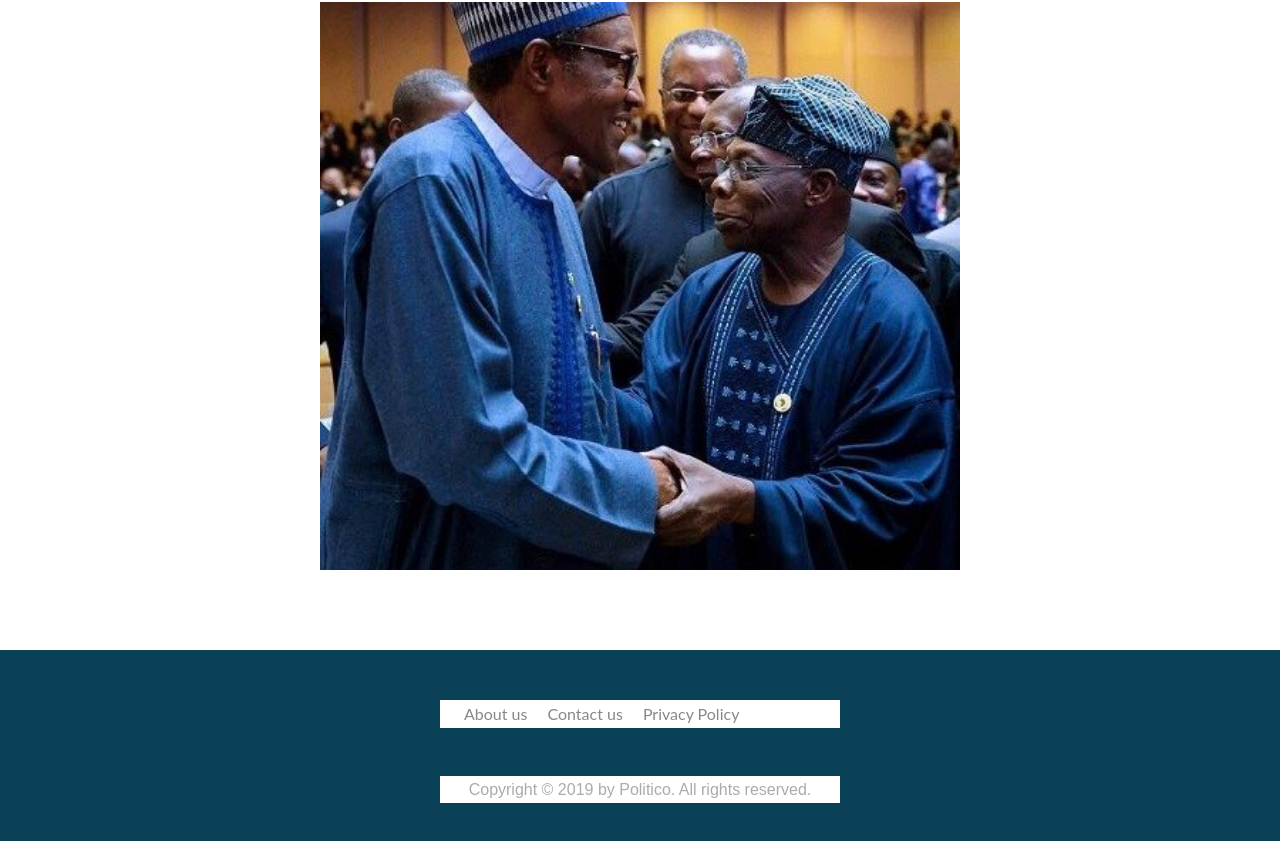
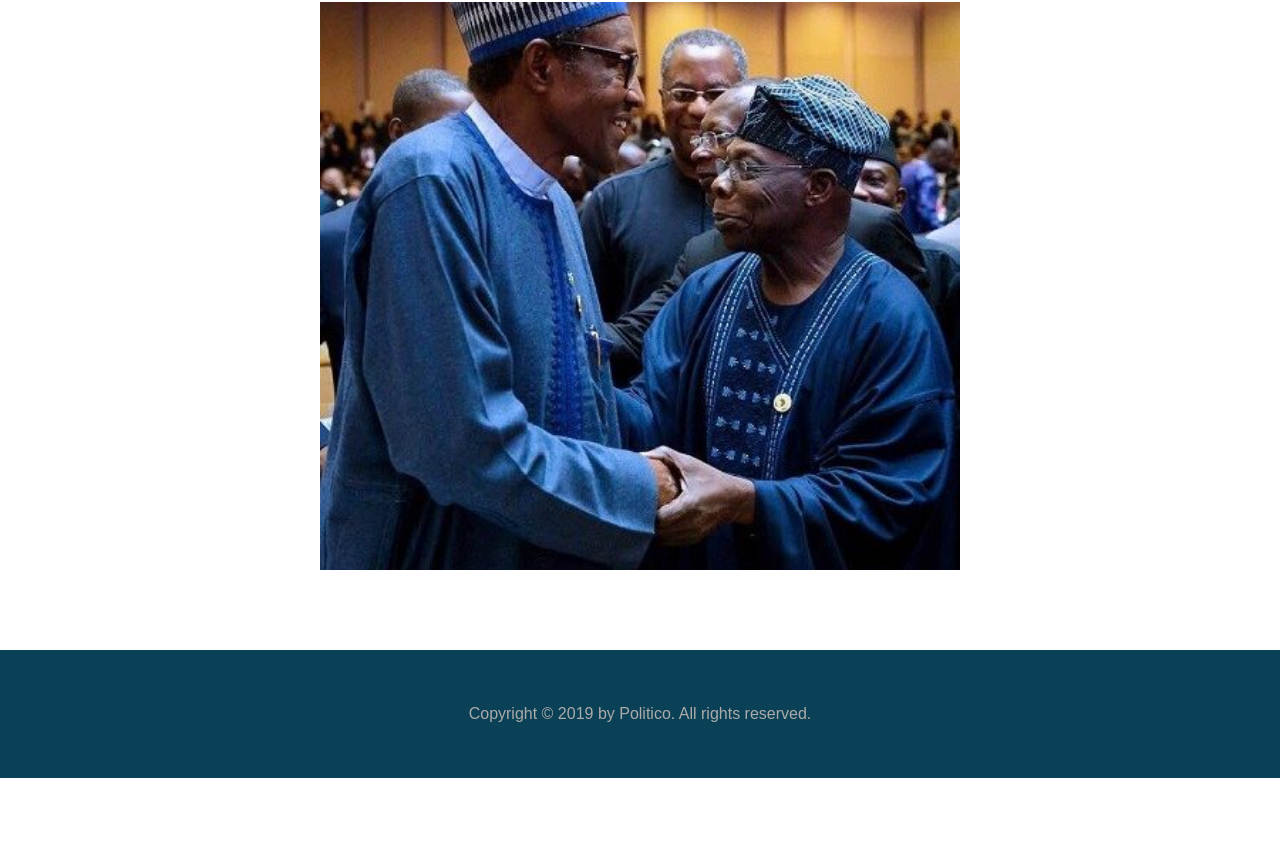
Before and after one commit to AnayoOleru/Reactify-Politico, a React app: page / in a window 1280 px wide. Shown: the part 1679-2520 px from the top of the page. After the commit the page ends 2457 px from the top, so only its background shows below. Built offline with nearby package versions, Linux system fonts and the light colour scheme.

Commit message:
166104829develop):implement feedback -implement feedback

```diff
--- a/src/components/pages/adminPages/edit-party.jsx
+++ b/src/components/pages/adminPages/edit-party.jsx
@@ -2,6 +2,7 @@ import React, { Component } from 'react';
 import { Provider } from 'react-redux';
 import PropTypes from 'prop-types';
 import { connect } from 'react-redux';
+import swal from 'sweetalert';
 import { editParty } from '../../../actions/editAction';
 import store from '../../../store';
 import AdminNavBar from '../../reuseable component/admin-navbar.component';
@@ -27,10 +28,11 @@ export class EditParty extends Component {
     const partyId = this.props.match.params.id;
     const adminInput = this.state;
 
-    const data = {
-      name: adminInput.partyname,
-    };
-    this.props.editParty(data, partyId);
+    this.props.editParty(adminInput.partyname, partyId);
+    swal({
+      icon: 'success',
+      title: `Party Edited successfully`,
+    });
   }
 
   render() {
--- a/src/components/reuseable component/footer-component.jsx
+++ b/src/components/reuseable component/footer-component.jsx
@@ -4,17 +4,8 @@ import '../../styles/footer.style.css';
 const Footer = () => {
   return (
     <footer className="global-footer">
-    <div className="row">
-        <div className="col span-1-of-2">
-            <ul className="global-footer-nav">
-                <li className="global-footer-nav-list"><a className="global-footer-nav-list-title" href={"/about-us"}>About us</a></li>
-                <li className="global-footer-nav-list"><a className="global-footer-nav-list-title" href={"/contact-us"}>Contact us</a></li>
-                <li className="global-footer-nav-list"><a className="global-footer-nav-list-title" href={"/priavcy-policy"}>Privacy Policy</a></li>
-            </ul>
-        </div>
-    </div>
-    <div className="row">
-        <p className="global-footer-nav-copyright">
+    <div className="row2">
+        <p className="global-footer-nav-copyright-2">
             Copyright &copy; 2019 by Politico. All rights reserved.
         </p>
     </div>
--- a/src/reducers/getReducer.js
+++ b/src/reducers/getReducer.js
@@ -19,7 +19,6 @@ const initialState = {
     candidates: [],
     offices: [],
     interest: [],
-    reducers: [],
     items: [],
     item: {},
     loading: false,
--- a/src/styles/candidates.style.css
+++ b/src/styles/candidates.style.css
@@ -1,4 +1,3 @@
-
 .row {
     max-width:114rem;
     margin: 0 auto;
--- a/src/styles/entryNav.style.css
+++ b/src/styles/entryNav.style.css
@@ -85,3 +85,27 @@
     float: left;
     }
 }
+
+
+@media screen and (max-width: 1254px){
+    .entry-nav{
+        position: absolute;
+        top:0px;
+        left :0px;
+        width: 100%;
+        height: 70px;
+        padding: 0 100px;
+        background-color: rgb(10, 65, 86);
+        box-sizing:border-box;
+        transition: .3s;
+    }
+    .entry-nav-logo {
+        padding: 5px 6px;
+        height: 70px;
+        float: left;
+    }
+
+    .entry-nav {
+        padding: 0 20px;
+    }
+}
--- a/src/styles/footer.style.css
+++ b/src/styles/footer.style.css
@@ -1,4 +1,8 @@
+.row2{
+    align-content: center;
+}
 .global-footer {
+    align-content: center;
     background-color: rgb(10, 65, 86);
     padding: 50px;
     font-size: 80%;
@@ -32,8 +36,7 @@
     color: #ddd;
 }
 
-.global-footer-nav-copyright {
+.global-footer-nav-copyright-2 {
     color: rgb(172, 171, 171);
     text-align: center;
-    margin-top: 20px;
 }
```
